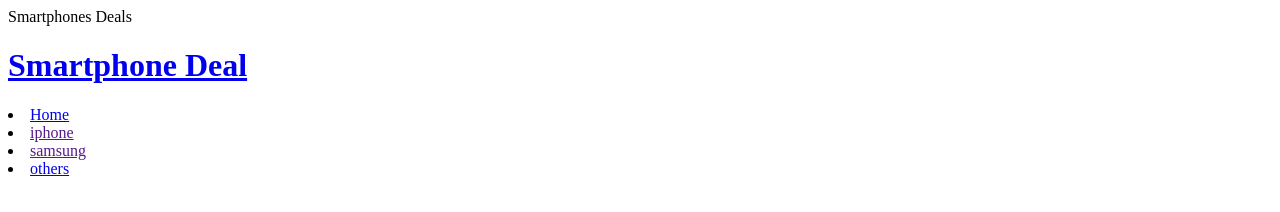
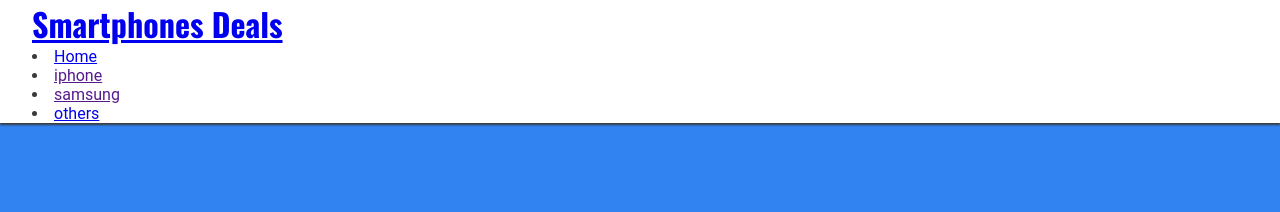
Before and after one commit to GetanehT/my-project, a plain HTML site: page index.html in a window 1280 px wide. Drawn offline with nearby package versions, Linux system fonts and the light colour scheme.

Commit message:
background color changed

```diff
--- /dev/null
+++ b/asset/css/style.css
@@ -0,0 +1,42 @@
+/* Google font */
+@import url('https://fonts.googleapis.com/css2?family=Oswald:wght@200..700&display=swap');
+
+/* Universal selector to override default */
+* {
+    padding: 0;
+    margin: 0;
+    box-sizing: border-box;
+}
+
+/* Generic styles */
+
+
+body {
+     background-color: #3083f0;
+    min-height: 100vh;
+    display: flex;
+    flex-direction: column;
+    color: #3a3a3a;
+    font-family: 'Roboto', sans-serif;
+}
+
+header {
+    background-color: white;
+    padding: 0 2rem;
+    position: fixed;
+    z-index: 99;
+    width: 100%;
+    box-shadow: 0 2px 2px #3a3a3a;
+
+}
+
+main {
+    background-color: lightblue;
+    flex: 1 0 auto;
+    padding-top: 5rem; /* Add padding to account for the fixed header */
+}
+
+h1 {
+    font-family: 'Oswald', sans-serif;
+
+}
--- a/index.html
+++ b/index.html
@@ -3,20 +3,21 @@
 
 <head>
     <meta charset="UTF-8">
-    <meta name="viewport" content="width=<device-width>, initial-scale=1.0">
+    <meta name="viewport" content="width=device-width, initial-scale=1.0">
     <!-- Meta tags for search engines-->
     <meta name="description"
         content="Shop the latest smartphones from top brands like Apple, Samsung, and more. Discover great deals and offers on a wide range of mobile phones at Our Smartphone Shop.">
     <meta name="keywords"
         content="smartphone shop, buy smartphones, mobile phone deals, latest smartphones, Apple, Samsung, Android phones, iOS phones, mobile phone store, smartphone offers">
-    <link rel="Stylesheet" href="asset/css.style" <title>Smartphones Deals</title>
-</head>
+    <title>Smartphones Deals</title>
+    <link rel="stylesheet" href="asset/css/style.css">
+ </head>
 
 <body>
     <!-- Header -->
     <header>
         <a href="index.htm">
-            <h1 id="logo">Smartphone Deal</h1>
+            <h1 id="logo">Smartphones Deals</h1>
             <nav>
                 <li><a href="index">Home</a></li>
                 <li><a href="">iphone</li>
```
Also changed, not shown: h.html (added, +11 -0 lines), 1 other file.
